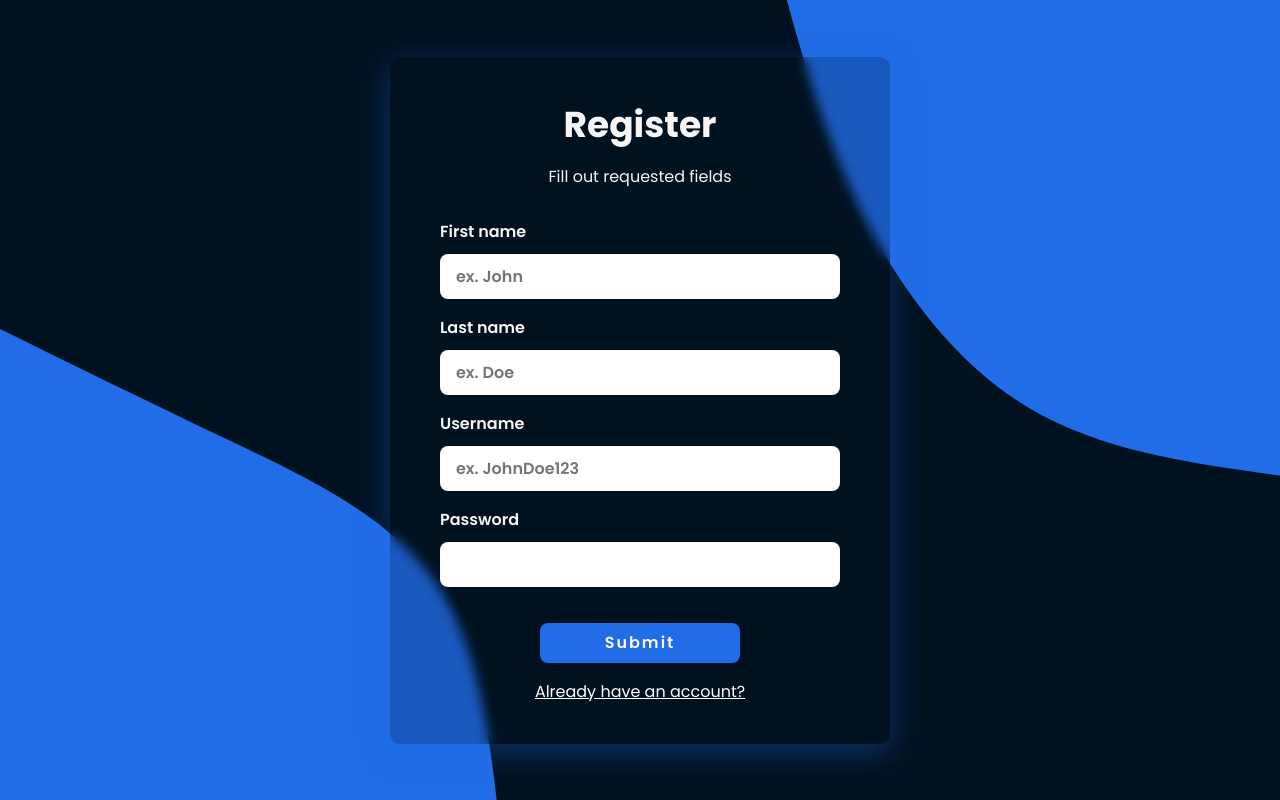
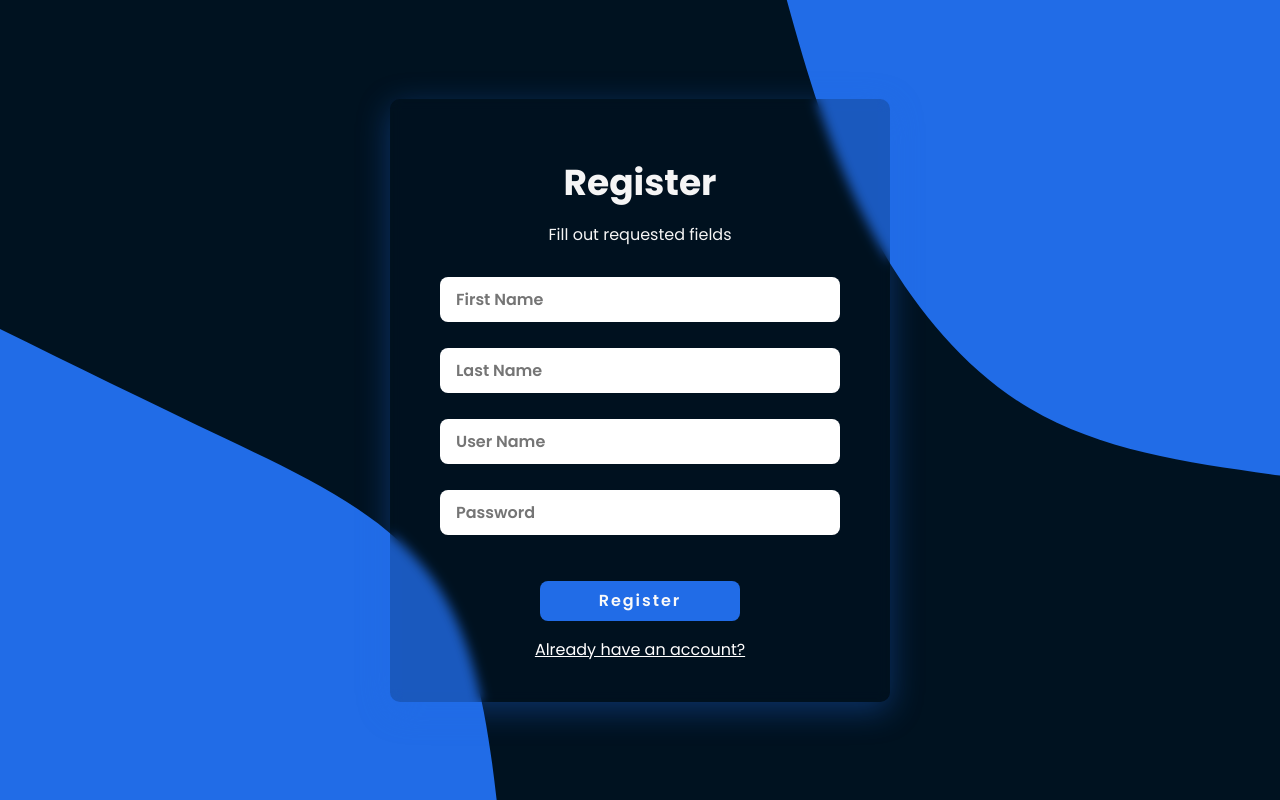
Before and after one commit to NikolaD93/React_Posts_App, a React (Vite) app in the folder client/: page / in a window 1280 px wide. Built offline with nearby package versions, Linux system fonts and the light colour scheme.

Commit message:
started form validation

```diff
--- a/client/src/common/Button.jsx
+++ b/client/src/common/Button.jsx
@@ -1,8 +1,8 @@
-import "./button.scss"
+import "./button.scss";
 
-export const Button = ({ children, onClick }) => {
+export const Button = ({ children, onClick, disabled }) => {
   return (
-    <button onClick={() => onClick()}>
+    <button onClick={() => onClick()} disabled={disabled}>
       {children}
     </button>
   );
--- a/client/src/common/Inputs.jsx
+++ b/client/src/common/Inputs.jsx
@@ -1,22 +1,24 @@
 import "./inputs.scss";
 
 export const TextInput = ({
-  label,
   value,
   id,
   onChange,
   type,
   placeholder,
+  onFocus,
+  onBlur,
 }) => {
   return (
     <div className="input__wrapper">
-      <div className="label">{label}</div>
       <input
         type={type}
         value={value}
         onChange={onChange}
         id={id}
         placeholder={placeholder}
+        onFocus={onFocus}
+        onBlur={onBlur}
       />
     </div>
   );
--- a/client/src/common/inputs.scss
+++ b/client/src/common/inputs.scss
@@ -1,8 +1,4 @@
 .input__wrapper {
-  .label{
-      font-weight: 600;
-      margin-bottom: 10px;
-  }
   input {
       width: 100%;
       height: 45px;
@@ -14,6 +10,7 @@
       outline: none;
       border: none;
       transition: all 0.375s;
+      margin-bottom: 10px;
       &:focus{
         outline: 4px solid #216ce7;
       }
--- a/client/src/pages/Login.jsx
+++ b/client/src/pages/Login.jsx
@@ -47,16 +47,15 @@ const Login = () => {
       <form onSubmit={handleSubmit} className="login__form">
         <TextInput
           type="text"
-          label="Username"
           id="username"
-          placeholder="ex. JohnDoe123"
+          placeholder="User Name"
           onChange={(e) => setUsername(e.target.value)}
           value={username}
         />
         <TextInput
           type="password"
-          label="Password"
           id="password"
+          placeholder="Password"
           onChange={(e) => setPassword(e.target.value)}
           value={password}
         />
--- a/client/src/pages/Register.jsx
+++ b/client/src/pages/Register.jsx
@@ -1,19 +1,36 @@
-import React, { useState } from "react";
+import React, { useState, useEffect } from "react";
 import "./register.scss";
 import { Button } from "../common/Button";
 import { TextInput } from "../common/Inputs";
 import { Link, useNavigate } from "react-router-dom";
 import { BACKEND_API } from "../environment/Api";
 import successIcon from "../assets/success_icon.svg";
+import { FaTimes, FaCheckSquare, FaInfoCircle } from "react-icons/fa";
+
+const USER_REGEX = /^[A-z][A-z0-9-_]{3,23}$/;
+const PWD_REGEX = /^(?=.*[a-z])(?=.*[A-Z])(?=.*[0-9])(?=.*[!@#$%]).{8,24}$/;
 
 const Register = () => {
   const navigate = useNavigate();
 
   const [firstName, setFristName] = useState("");
+  const [validFirstName, setValidFirstName] = useState(false);
+  const [firstNameFocus, setFirstNameFocus] = useState(false);
+  console.log(firstNameFocus);
+
   const [lastName, setLastName] = useState("");
   const [username, setUsername] = useState("");
   const [password, setPassword] = useState("");
   const [success, setSuccess] = useState(false);
+
+  const [errMsg, setErrMsg] = useState("");
+
+  useEffect(() => {
+    const result = USER_REGEX.test(firstName);
+    console.log(result);
+    console.log(firstName);
+    setValidFirstName(result);
+  }, [firstName]);
 
   const handleSubmit = async (e) => {
     e.preventDefault();
@@ -53,41 +70,61 @@ const Register = () => {
         </section>
       ) : (
         <section className="register__wrapper">
+          <p className={errMsg ? "errmsg" : "offscreen"} aria-live="assertive">
+            {errMsg}
+          </p>
           <h2>Register</h2>
           <h3>Fill out requested fields</h3>
           <form onSubmit={handleSubmit} className="register__form">
-            <TextInput
-              type="text"
-              label="First name"
-              id="firstName"
-              placeholder="ex. John"
-              onChange={(e) => setFristName(e.target.value)}
-              value={firstName}
+            <FaCheckSquare className={validFirstName ? "valid" : "hide"} />
+            <FaTimes
+              className={validFirstName || !firstName ? "hide" : "invalid"}
             />
             <TextInput
               type="text"
-              label="Last name"
+              id="firstName"
+              placeholder="First Name"
+              onChange={(e) => setFristName(e.target.value)}
+              value={firstName}
+              onFocus={() => setFirstNameFocus(true)}
+              onBlur={() => setFirstNameFocus(false)}
+            />
+            <p
+              className={
+                !validFirstName && firstNameFocus && firstName
+                  ? "instructions"
+                  : "offscreen"
+              }
+            >
+              <FaInfoCircle className="info_circle" />
+              4 to 24 characters.
+              <br />
+              Must begin with a letter! No spaces allowed.
+              <br />
+              Letters, numbers, underscores, hyphens allowed.
+            </p>
+            <TextInput
+              type="text"
               id="lastName"
-              placeholder="ex. Doe"
+              placeholder="Last Name"
               onChange={(e) => setLastName(e.target.value)}
               value={lastName}
             />
             <TextInput
               type="text"
-              label="Username"
               id="username"
-              placeholder="ex. JohnDoe123"
+              placeholder="User Name"
               onChange={(e) => setUsername(e.target.value)}
               value={username}
             />
             <TextInput
               type="password"
-              label="Password"
               id="password"
+              placeholder="Password"
               onChange={(e) => setPassword(e.target.value)}
               value={password}
             />
-            <Button>Submit</Button>
+            <Button disabled={!validFirstName ? true : false}>Register</Button>
             <Link className="link" to="/login">
               Already have an account?
             </Link>
--- a/client/src/pages/register.scss
+++ b/client/src/pages/register.scss
@@ -29,7 +29,7 @@
     font-weight: 400;
     font-size: 1rem;
     text-align: center;
-    opacity: .5;
+    opacity: 0.5;
   }
   .success__icon {
     height: 8rem;
@@ -62,6 +62,17 @@
     margin: 0;
     width: 500px;
   }
+  .errmsg {
+    background-color: lightpink;
+    color: firebrick;
+    font-weight: bold;
+    padding: 0.5rem;
+    margin-bottom: 0.5rem;
+  }
+  .valid {
+    color: limegreen;
+    margin-left: 0.25rem;
+  }
   h2 {
     font-size: 36px;
     font-weight: 600;
@@ -80,6 +91,31 @@
     margin: 0;
     display: grid;
     gap: 16px;
+    .hide {
+      display: none;
+    }
+    .valid {
+      color: limegreen;
+      margin-left: 0.25rem;
+    }
+    .invalid {
+      color: red;
+      margin-left: 0.25rem;
+    }
+    .instructions {
+      font-size: 0.85rem;
+      font-weight: 600;
+      color: firebrick;
+      position: relative;
+      top: -20px;
+      .info_circle{
+        margin-right: 0.25rem;
+      }
+    }
+    .offscreen {
+      position: absolute;
+      left: -9999px;
+    }
     .link {
       text-align: center;
       color: white;
```
